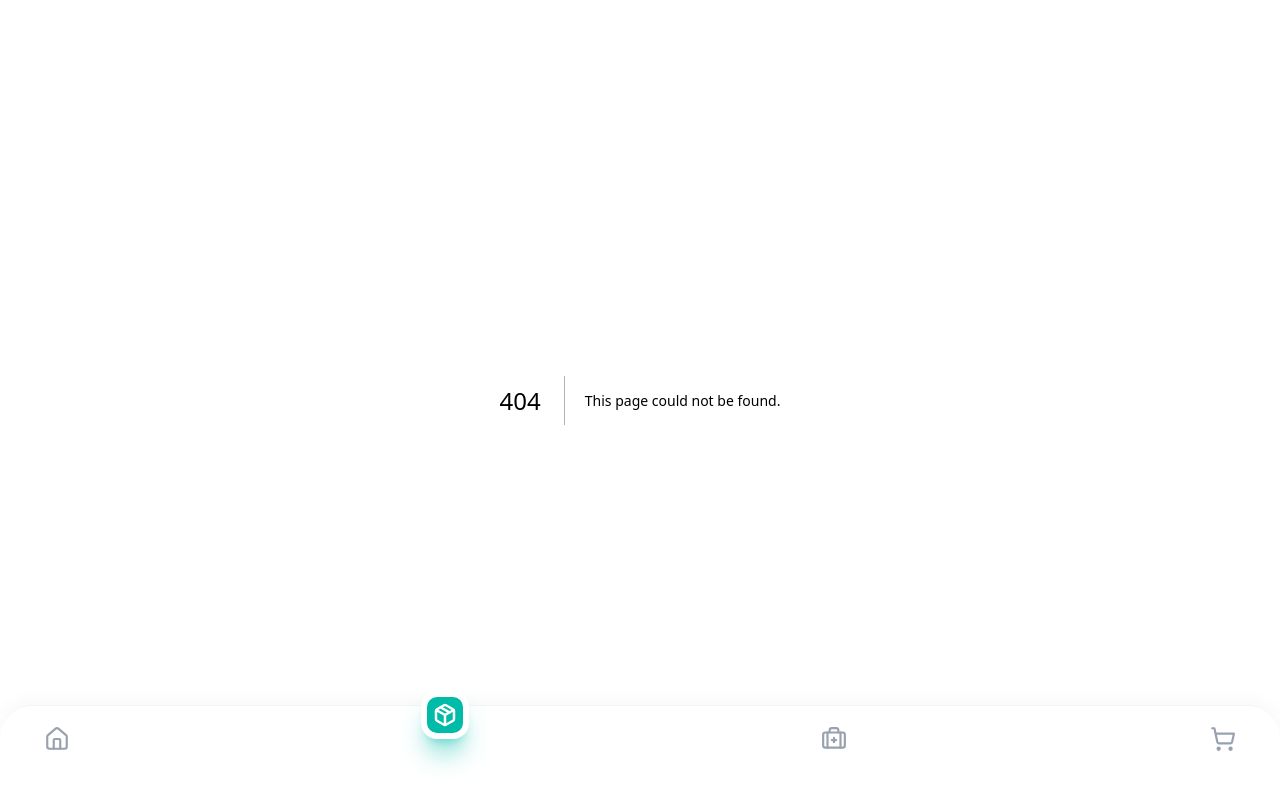
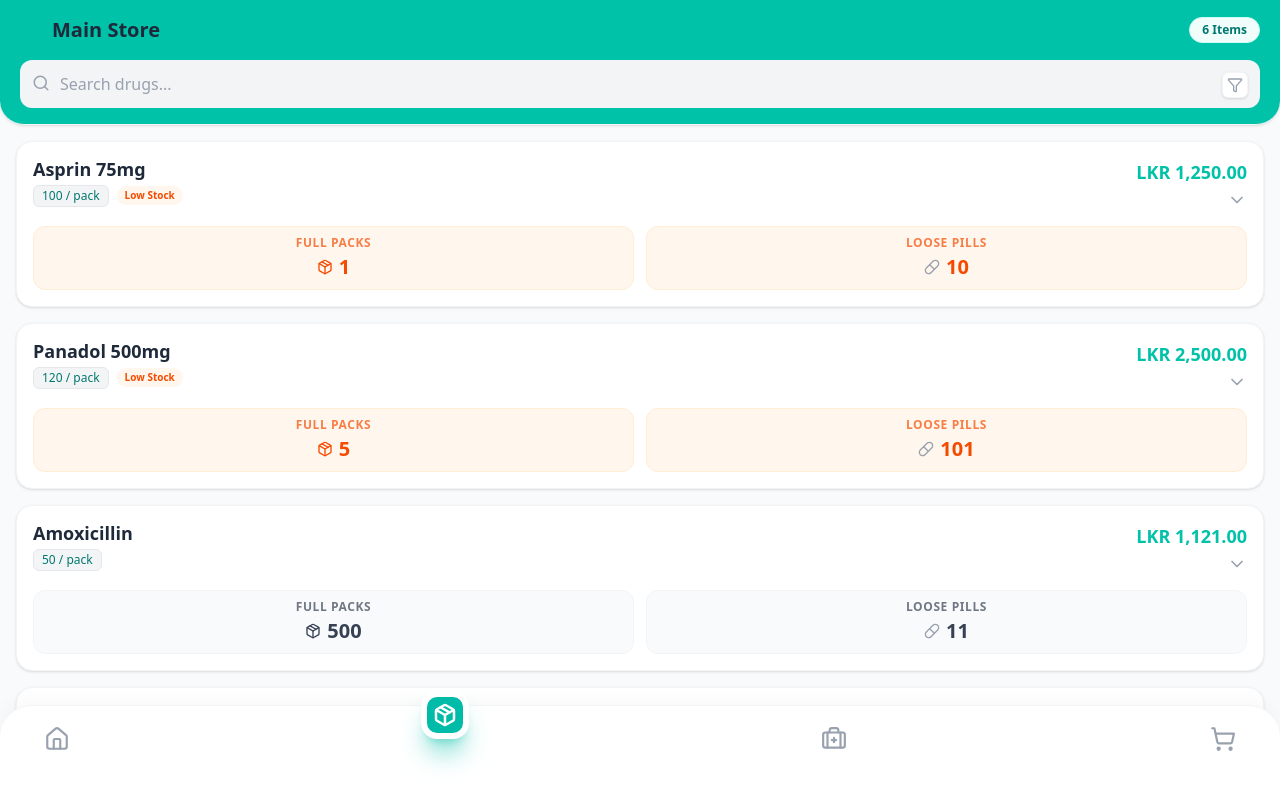
Before and after one commit to KavishkaVenuka/MediManager, a Next.js app in the folder client/: page /main-store in a window 1280 px wide. Before the commit this address had no page. Shown: the top 798 px of the page. Built offline with nearby package versions, Linux system fonts and the light colour scheme.

Commit message:
Add the main store page

```diff
--- /dev/null
+++ b/client/app/main-store/page.tsx
@@ -0,0 +1,212 @@
+'use client';
+
+import React, { useState } from 'react';
+import { useRouter } from 'next/navigation';
+import {
+  Package, Search, Filter, Pill,
+  ChevronDown, ChevronUp, RefreshCw,
+  ArrowRightLeft, Trash2
+} from 'lucide-react';
+
+// 1. Define the Data Shape
+interface InventoryItem {
+  id: string;
+  name: string;
+  packSize: number;
+  price: number;
+  pack_qty: number;
+  pill_qty: number;
+}
+
+// Dummy Data
+const inventoryData: InventoryItem[] = [
+  { id: '1', name: 'Asprin 75mg', packSize: 100, price: 1250.00, pack_qty: 1, pill_qty: 10 },
+  { id: '2', name: 'Panadol 500mg', packSize: 120, price: 2500.00, pack_qty: 5, pill_qty: 101 },
+  { id: '3', name: 'Amoxicillin', packSize: 50, price: 1121.00, pack_qty: 500, pill_qty: 11 },
+  { id: '4', name: 'Metformin', packSize: 100, price: 850.00, pack_qty: 5, pill_qty: 11 },
+  { id: '5', name: 'Vitamin C', packSize: 30, price: 400.00, pack_qty: 51, pill_qty: 11 },
+  { id: '6', name: 'Omeprazole', packSize: 100, price: 1500.00, pack_qty: 32, pill_qty: 11 },
+];
+
+const InventoryCard = ({ item }: { item: InventoryItem }) => {
+  const [isExpanded, setIsExpanded] = useState(false);
+  const [adjustQty, setAdjustQty] = useState<string>('');
+  const [transferQty, setTransferQty] = useState<string>('');
+
+  const formatCurrency = (amount: number) => {
+    return new Intl.NumberFormat('en-LK', {
+      style: 'currency',
+      currency: 'LKR',
+      minimumFractionDigits: 2,
+    }).format(amount);
+  };
+
+  const getStockStatus = (qty: number) => {
+    if (qty === 0) return { color: 'text-red-600', bg: 'bg-red-50', border: 'border-red-100', label: 'Out of Stock' };
+    if (qty < 10) return { color: 'text-orange-600', bg: 'bg-orange-50', border: 'border-orange-100', label: 'Low Stock' };
+    return { color: 'text-gray-700', bg: 'bg-gray-50', border: 'border-gray-100', label: 'Good' };
+  };
+
+  const status = getStockStatus(item.pack_qty);
+
+  return (
+    <div className={`bg-white rounded-2xl shadow-sm border transition-all duration-200 overflow-hidden
+      ${isExpanded ? 'border-teal-500 ring-1 ring-teal-500' : 'border-gray-100'}`}
+    >
+      <div
+        className="p-4 cursor-pointer active:scale-[0.99] transition-transform duration-200"
+        onClick={() => setIsExpanded(!isExpanded)}
+      >
+        {/* Card Header: Name and Price */}
+        <div className="flex justify-between items-start mb-2">
+          <div>
+            <h3 className="text-lg font-bold text-gray-800 leading-tight">
+              {item.name}
+            </h3>
+            {/* Pack Size Badge - Subtle */}
+            <div className="flex items-center gap-2 mt-1">
+              <span className="text-xs font-medium text-teal-700 bg-gray-100 px-2 py-0.5 rounded-md border border-gray-200">
+                {item.packSize} / pack
+              </span>
+              {/* Low Stock Badge */}
+              {item.pack_qty < 10 && (
+                <span className="flex items-center gap-1 text-[10px] font-bold text-orange-600 bg-orange-50 px-2 py-0.5 rounded-full">
+                  Low Stock
+                </span>
+              )}
+            </div>
+          </div>
+
+          <div className="text-right flex flex-col items-end">
+            <span className="block font-bold text-[#00C2A8] text-lg">
+              {formatCurrency(item.price)}
+            </span>
+            {/* Chevron for expansion */}
+            <div className="mt-1 text-gray-400">
+              {isExpanded ? <ChevronUp size={20} /> : <ChevronDown size={20} />}
+            </div>
+          </div>
+        </div>
+
+        {/* Card Body: Stock Statistics Grid */}
+        <div className="mt-4 grid grid-cols-2 gap-3">
+          {/* Pack Count Box */}
+          <div className={`flex flex-col items-center justify-center p-2 rounded-xl border ${status.bg} ${status.border}`}>
+            <span className={`text-xs uppercase font-semibold tracking-wider ${status.color} opacity-70 mb-0.5`}>
+              Full Packs
+            </span>
+            <div className="flex items-center gap-1.5">
+              <Package size={16} className={status.color} />
+              <span className={`text-xl font-bold ${status.color}`}>
+                {item.pack_qty}
+              </span>
+            </div>
+          </div>
+
+          {/* Pill Count Box */}
+          <div className={`flex flex-col items-center justify-center p-2 rounded-xl border ${status.bg} ${status.border}`}>
+            <span className={`text-xs uppercase font-semibold tracking-wider ${status.color} opacity-70 mb-0.5`}>
+              Loose Pills
+            </span>
+            <div className="flex items-center gap-1.5">
+              <Pill size={16} className="text-gray-400" />
+              <span className={`text-xl font-bold ${status.color}`}>
+                {item.pill_qty}
+              </span>
+            </div>
+          </div>
+        </div>
+      </div>
+
+      {/* --- Expanded Action Panel --- */}
+      {isExpanded && (
+        <div className="bg-gray-50 border-t border-gray-100 p-4 space-y-4 animate-in fade-in slide-in-from-top-2 duration-200">
+
+          {/* Control: Adjust Stock */}
+          <div className="bg-white p-3 rounded-xl border border-gray-200 shadow-sm">
+            <label className="text-xs font-bold text-gray-500 uppercase mb-2 block flex items-center gap-2">
+              <RefreshCw size={12} /> Adjust Physical Stock
+            </label>
+            <div className="flex gap-2">
+              <input
+                type="number"
+                inputMode="numeric"
+                placeholder={item.pack_qty.toString()}
+                value={adjustQty}
+                onChange={(e) => setAdjustQty(e.target.value)}
+                className="w-full bg-gray-50 border border-gray-200 rounded-lg px-3 py-2 text-gray-800 font-bold focus:outline-none focus:ring-2 focus:ring-gray-300"
+              />
+              <button className="bg-gray-900 text-white px-5 rounded-lg font-medium active:scale-95 transition-transform">
+                Update
+              </button>
+            </div>
+          </div>
+
+          {/* Control: Transfer Stock */}
+          <div className="bg-white p-3 rounded-xl border border-gray-200 shadow-sm">
+            <label className="text-xs font-bold text-gray-500 uppercase mb-2 block flex items-center gap-2">
+              <ArrowRightLeft size={12} /> Transfer Stock
+            </label>
+            <div className="flex gap-2">
+              <input
+                type="number"
+                inputMode="numeric"
+                placeholder="Qty"
+                value={transferQty}
+                onChange={(e) => setTransferQty(e.target.value)}
+                className="w-24 bg-gray-50 border border-gray-200 rounded-lg px-3 py-2 text-gray-800 text-center font-bold focus:outline-none focus:ring-2 focus:ring-purple-200"
+              />
+              <button className="flex-1 bg-purple-50 text-purple-700 font-bold rounded-lg flex items-center justify-center gap-2 active:bg-purple-100 transition-colors">
+                Transfer
+              </button>
+              <button className="w-12 bg-red-50 text-red-500 border border-red-100 rounded-lg flex items-center justify-center active:bg-red-100 transition-colors">
+                <Trash2 size={18} />
+              </button>
+            </div>
+          </div>
+        </div>
+      )}
+    </div>
+  );
+};
+
+const InventoryList = () => {
+  return (
+    <div className="flex flex-col h-full bg-gray-50 pb-24 font-sans">
+
+      {/* --- Header Section --- */}
+      <div className="sticky top-0 z-10 bg-[#00C2A8] border-b border-gray-100 px-5 py-4 rounded-b-3xl shadow-sm">
+        <div className="flex justify-between items-center mb-4">
+          <h1 className="text-xl font-bold text-gray-800 flex items-center gap-2">
+            <Package className="text-[#00C2A8]" size={24} />
+            Main Store
+          </h1>
+          <span className="text-xs font-semibold bg-teal-50 text-teal-700 px-3 py-1 rounded-full border border-teal-100">
+            {inventoryData.length} Items
+          </span>
+        </div>
+
+        <div className="relative">
+          <input
+            type="text"
+            placeholder="Search drugs..."
+            className="w-full bg-gray-100 text-gray-700 rounded-xl pl-10 pr-4 py-3 focus:outline-none focus:ring-2 focus:ring-teal-500 transition-all placeholder:text-gray-400"
+          />
+          <Search className="absolute left-3 top-3.5 text-gray-400" size={18} />
+          <div className="absolute right-3 top-3 text-gray-400 bg-white p-1 rounded-md shadow-sm border border-gray-100">
+            <Filter size={16} />
+          </div>
+        </div>
+      </div>
+
+      {/* --- List Section --- */}
+      <div className="px-4 py-4 space-y-4 overflow-y-auto">
+        {inventoryData.map((item) => (
+          <InventoryCard key={item.id} item={item} />
+        ))}
+      </div>
+    </div>
+  );
+};
+
+export default InventoryList;
```
